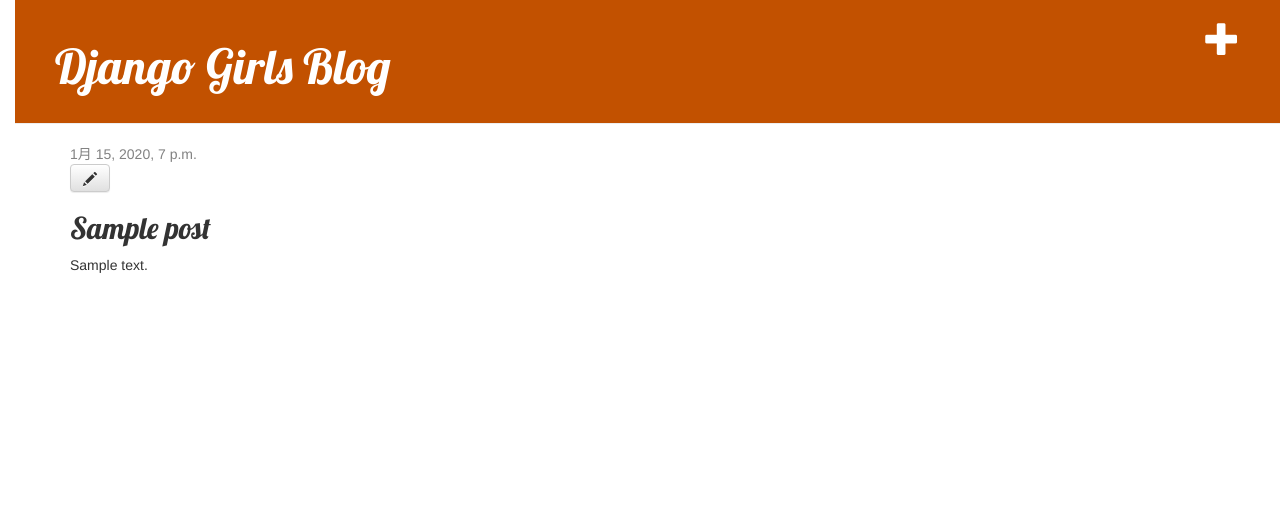
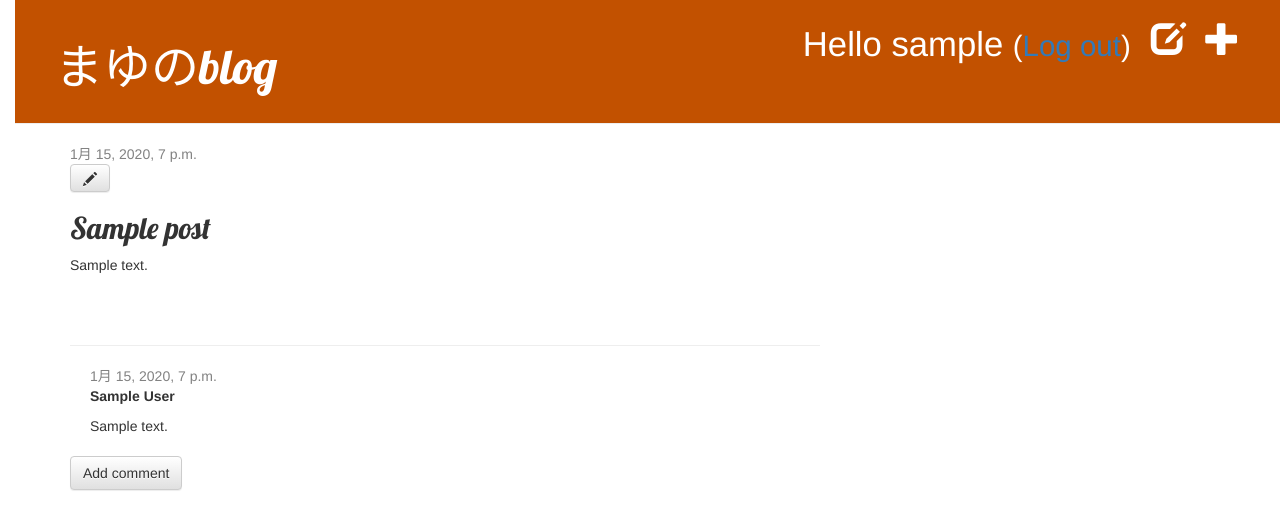
Before and after one commit to mayusaka/my-first-blog, a Django app: page /post/1/ in a window 1280 px wide. Shown: the top 530 px of the page. Run offline with Django 3.2, Linux system fonts and the light colour scheme; a user stored in the database is signed in; tables that the repository leaves empty hold one stand-in row (values such as "Sample post"); some libraries are stand-ins or nearby versions.

Commit message:
Added comment function

```diff
--- a/blog/admin.py
+++ b/blog/admin.py
@@ -1,4 +1,5 @@
 from django.contrib import admin
-from .models import Post
+from .models import Post,Comment
 
 admin.site.register(Post)
+admin.site.register(Comment)
--- a/blog/models.py
+++ b/blog/models.py
@@ -16,3 +16,20 @@ class Post(models.Model):
 
     def __str__(self):
         return self.title
+
+    def approved_comments(self):
+        return self.comments.filter(approved_comment=True)
+
+class Comment(models.Model):
+    post = models.ForeignKey('blog.Post', on_delete=models.CASCADE, related_name='comments')
+    author = models.CharField(max_length=200)
+    text = models.TextField()
+    created_date = models.DateTimeField(default=timezone.now)
+    approved_comment = models.BooleanField(default=False)
+
+    def approve(self):
+        self.approved_comment = True
+        self.save()
+
+    def __str__(self):
+        return self.text
--- a/blog/static/css/blog.css
+++ b/blog/static/css/blog.css
@@ -51,3 +51,7 @@ h1, h2, h3, h4 {
 .post h2 a, .post h2 a:visited {
     color: #000000;
 }
+
+.comment {
+    margin: 20px 0px 20px 20px;
+}
--- a/blog/templates/blog/base.html
+++ b/blog/templates/blog/base.html
@@ -1,7 +1,7 @@
 {% load static %}
 <html>
     <head>
-        <title>Django Girls blog</title>
+        <title>まゆのブログ</title>
         <link rel="stylesheet" href="//maxcdn.bootstrapcdn.com/bootstrap/3.2.0/css/bootstrap.min.css">
         <link rel="stylesheet" href="//maxcdn.bootstrapcdn.com/bootstrap/3.2.0/css/bootstrap-theme.min.css">
         <link href="//fonts.googleapis.com/css?family=Lobster&subset=latin,latin-ext" rel="stylesheet" type="text/css">
@@ -11,8 +11,12 @@
         <div class="page-header">
             {% if user.is_authenticated %}
                  <a href="{% url 'post_new' %}" class="top-menu"><span class="glyphicon glyphicon-plus"></span></a>
+                 <a href="{% url 'post_draft_list' %}" class="top-menu"><span class="glyphicon glyphicon-edit"></span></a>
+                 <p class="top-menu">Hello {{ user.username }} <small>(<a href="{% url 'logout' %}">Log out</a>)</small></p>
+             {% else %}
+                 <a href="{% url 'login' %}" class="top-menu"><span class="glyphicon glyphicon-lock"></span></a>
             {% endif %}
-            <h1><a href="/">Django Girls Blog</a></h1>
+            <h1><a href="/">まゆのblog</a></h1>
         </div>
         <div class="content container">
             <div class="row">
--- a/blog/templates/blog/post_detail.html
+++ b/blog/templates/blog/post_detail.html
@@ -3,14 +3,36 @@
 {% block content %}
     <div class="post">
         {% if post.published_date %}
-            <div class="date">
-                {{ post.published_date }}
-            </div>
-        {% endif %}
+         <div class="date">
+             {{ post.published_date }}
+    </div>
+{% else %}
+    <a class="btn btn-default" href="{% url 'post_publish' pk=post.pk %}">Publish</a>
+    <a class="btn btn-default" href="{% url 'post_remove' pk=post.pk %}"><span class="glyphicon glyphicon-remove"></span></a>
+{% endif %}
         {% if user.is_authenticated %}
              <a class="btn btn-default" href="{% url 'post_edit' pk=post.pk %}"><span class="glyphicon glyphicon-pencil"></span></a>
         {% endif %}
         <h2>{{ post.title }}</h2>
         <p>{{ post.text|linebreaksbr }}</p>
     </div>
+    <hr>
+    {% for comment in post.comments.all %}
+         {% if user.is_authenticated or comment.approved_comment %}
+    <div class="comment">
+        <div class="date">
+            {{ comment.created_date }}
+            {% if not comment.approved_comment %}
+                <a class="btn btn-default" href="{% url 'comment_remove' pk=comment.pk %}"><span class="glyphicon glyphicon-remove"></span></a>
+                <a class="btn btn-default" href="{% url 'comment_approve' pk=comment.pk %}"><span class="glyphicon glyphicon-ok"></span></a>
+            {% endif %}
+        </div>
+        <strong>{{ comment.author }}</strong>
+        <p>{{ comment.text|linebreaks }}</p>
+    </div>
+    {% endif %}
+{% empty %}
+    <p>No comments here yet :(</p>
+{% endfor %}
+    <a class="btn btn-default" href="{% url 'add_comment_to_post' pk=post.pk %}">Add comment</a>
 {% endblock %}
--- a/blog/templates/blog/post_list.html
+++ b/blog/templates/blog/post_list.html
@@ -8,6 +8,7 @@
             </div>
             <h2><a href="{% url 'post_detail' pk=post.pk %}">{{ post.title }}</a></h2>
             <p>{{ post.text|linebreaksbr }}</p>
+            <a href="{% url 'post_detail' pk=post.pk %}">Comments: {{ post.approved_comments.count }}</a>
         </div>
     {% endfor %}
-{% endblock %}
+{% endblock content %}
--- a/blog/urls.py
+++ b/blog/urls.py
@@ -1,9 +1,17 @@
 from django.urls import path
 from . import views
+
+
 
 urlpatterns = [
     path('', views.post_list, name='post_list'),
     path('post/<int:pk>/', views.post_detail, name='post_detail'),
     path('post/new/', views.post_new, name='post_new'),
     path('post/<int:pk>/edit/', views.post_edit, name='post_edit'),
+    path('drafts/', views.post_draft_list, name='post_draft_list'),
+    path('post/<pk>/publish/', views.post_publish, name='post_publish'),
+    path('post/<pk>/remove/', views.post_remove, name='post_remove'),
+    path('post/<int:pk>/comment/', views.add_comment_to_post, name='add_comment_to_post'),
+    path('comment/<int:pk>/approve/', views.comment_approve, name='comment_approve'),
+    path('comment/<int:pk>/remove/', views.comment_remove, name='comment_remove'),
 ]
--- a/blog/views.py
+++ b/blog/views.py
@@ -1,9 +1,10 @@
 from django.shortcuts import render
 from django.utils import timezone
-from .models import Post
+from .models import Post,Comment
 from django.shortcuts import render, get_object_or_404
-from .forms import PostForm
+from .forms import PostForm,CommentForm
 from django.shortcuts import redirect
+from django.contrib.auth.decorators import login_required
 
 # Create your views here.
 def post_list(request):
@@ -14,19 +15,20 @@ def post_detail(request, pk):
     post = get_object_or_404(Post, pk=pk)
     return render(request, 'blog/post_detail.html', {'post': post})
 
+@login_required
 def post_new(request):
     if request.method == "POST":
         form = PostForm(request.POST)
         if form.is_valid():
             post = form.save(commit=False)
             post.author = request.user
-            post.published_date = timezone.now()
             post.save()
             return redirect('post_detail', pk=post.pk)
     else:
         form = PostForm()
     return render(request, 'blog/post_edit.html', {'form': form})
 
+@login_required
 def post_edit(request, pk):
     post = get_object_or_404(Post, pk=pk)
     if request.method == "POST":
@@ -34,9 +36,50 @@ def post_edit(request, pk):
         if form.is_valid():
             post = form.save(commit=False)
             post.author = request.user
-            post.published_date = timezone.now()
             post.save()
             return redirect('post_detail', pk=post.pk)
     else:
         form = PostForm(instance=post)
     return render(request, 'blog/post_edit.html', {'form': form})
+
+@login_required
+def post_draft_list(request):
+    posts = Post.objects.filter(published_date__isnull=True).order_by('created_date')
+    return render(request, 'blog/post_draft_list.html', {'posts': posts})
+
+@login_required
+def post_publish(request, pk):
+    post = get_object_or_404(Post, pk=pk)
+    post.publish()
+    return redirect('post_detail', pk=pk)
+
+@login_required
+def post_remove(request, pk):
+    post = get_object_or_404(Post, pk=pk)
+    post.delete()
+    return redirect('post_list')
+
+def add_comment_to_post(request, pk):
+    post = get_object_or_404(Post, pk=pk)
+    if request.method == "POST":
+        form = CommentForm(request.POST)
+        if form.is_valid():
+            comment = form.save(commit=False)
+            comment.post = post
+            comment.save()
+            return redirect('post_detail', pk=post.pk)
+    else:
+        form = CommentForm()
+    return render(request, 'blog/add_comment_to_post.html', {'form': form})
+
+@login_required
+def comment_approve(request, pk):
+    comment = get_object_or_404(Comment, pk=pk)
+    comment.approve()
+    return redirect('post_detail', pk=comment.post.pk)
+
+@login_required
+def comment_remove(request, pk):
+    comment = get_object_or_404(Comment, pk=pk)
+    comment.delete()
+    return redirect('post_detail', pk=comment.post.pk)
--- a/mysite/settings.py
+++ b/mysite/settings.py
@@ -120,3 +120,4 @@ USE_TZ = True
 
 STATIC_URL = '/static/'
 STATIC_ROOT = os.path.join(BASE_DIR, 'static')
+LOGIN_REDIRECT_URL = '/'
--- a/mysite/urls.py
+++ b/mysite/urls.py
@@ -16,7 +16,11 @@ Including another URLconf
 from django.contrib import admin
 from django.urls import path, include
 
+from django.contrib.auth import views
+
 urlpatterns = [
     path('admin/', admin.site.urls),
+    path('accounts/login/', views.LoginView.as_view(), name='login'),
+    path('accounts/logout/', views.LogoutView.as_view(next_page='/'), name='logout'),
     path('', include('blog.urls')),
 ]
```
Also changed, not shown: blog/forms.py (+7 -1 lines), blog/templates/blog/add_comment_to_post.html (added, +9 -0 lines), blog/templates/blog/post_draft_list.html (added, +11 -0 lines), blog/templates/registration/login.html (added, +24 -0 lines), blog/migrations/0002_comment.py (added).
